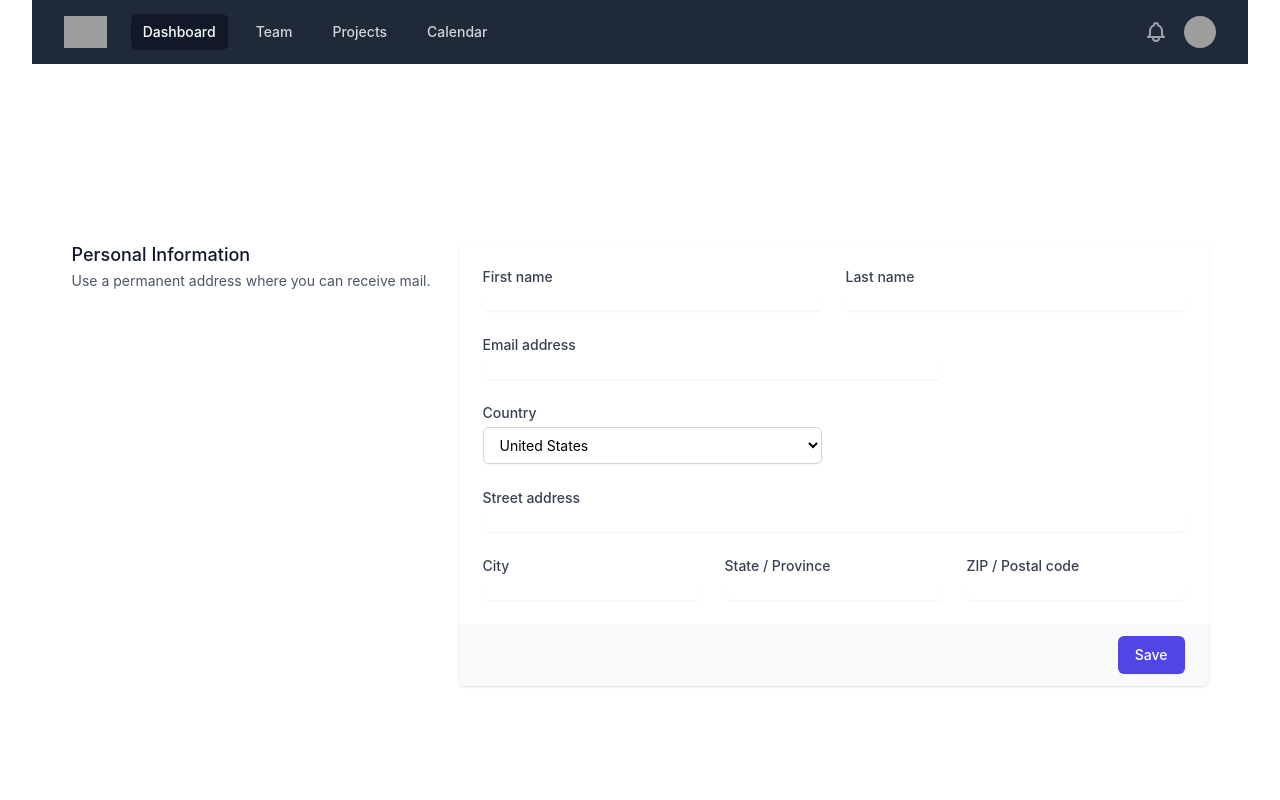
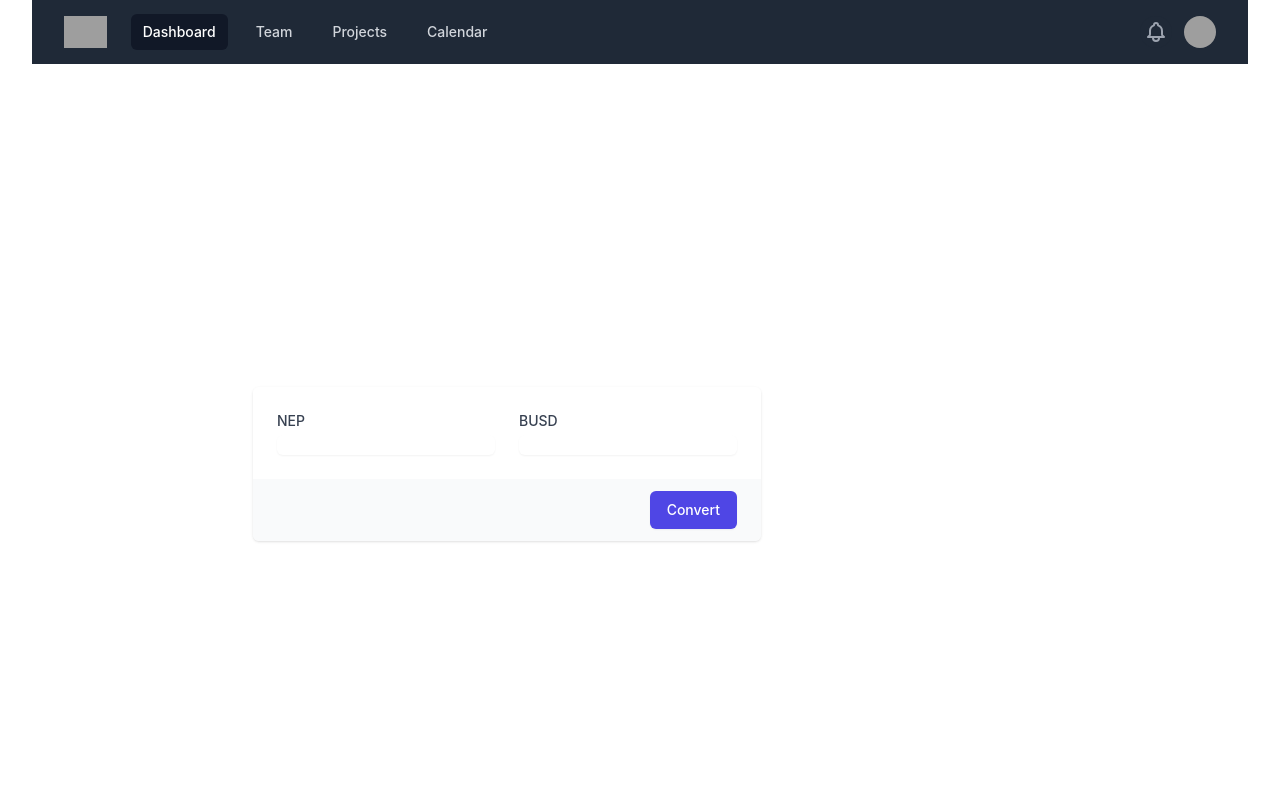
Before and after one commit to gelodgreat/crypto_explore, a Next.js app: page / in a window 1280 px wide. Shown: the top 800 px of the page. Built offline with nearby package versions, Linux system fonts and the light colour scheme; grey boxes are pictures that could not be loaded.

Commit message:
implemented context api

```diff
--- a/src/components/module/Converter/Converter.screen.tsx
+++ b/src/components/module/Converter/Converter.screen.tsx
@@ -1,87 +1,48 @@
+import React, { useContext } from 'react';
+import AppContext from 'context/AppContext';
 import type { NextPage } from 'next';
-import Head from 'next/head';
-import Image from 'next/image';
-import React from 'react';
-import styles from 'styles/Home.module.css';
 
 const Converter: NextPage = (props: any) => {
+  const value = useContext(AppContext);
   return (
     <div className='mt-10 sm:mt-0'>
       <div className='md:grid md:grid-cols-3 md:gap-6'>
-        <div className='md:col-span-1'>
-          <div className='px-4 sm:px-0'>
-            <h3 className='text-lg font-medium leading-6 text-gray-900'>Personal Information</h3>
-            <p className='mt-1 text-sm text-gray-600'>Use a permanent address where you can receive mail.</p>
-          </div>
-        </div>
         <div className='mt-5 md:mt-0 md:col-span-2'>
           <form action='#' method='POST'>
             <div className='shadow overflow-hidden sm:rounded-md'>
               <div className='px-4 py-5 bg-white sm:p-6'>
                 <div className='grid grid-cols-6 gap-6'>
                   <div className='col-span-6 sm:col-span-3'>
-                    <label htmlFor='first-name' className='block text-sm font-medium text-gray-700'>
-                      First name
+                    <label htmlFor='nep-input' className='block text-sm font-medium text-gray-700'>
+                      NEP
                     </label>
-                    <input type='text' name='first-name' id='first-name' autoComplete='given-name' className='mt-1 focus:ring-indigo-500 focus:border-indigo-500 block w-full shadow-sm sm:text-sm border-gray-300 rounded-md' />
+                    <input
+                      type='text'
+                      name='nep-input'
+                      id='nep-input'
+                      className='mt-1 focus:ring-indigo-500 focus:border-indigo-500 block w-full shadow-sm sm:text-sm border-gray-300 rounded-md'
+                      value={value?.input}
+                      onChange={(e) => {
+                        value?.setNepInput(e.target.value);
+                      }}
+                    />
                   </div>
 
                   <div className='col-span-6 sm:col-span-3'>
-                    <label htmlFor='last-name' className='block text-sm font-medium text-gray-700'>
-                      Last name
+                    <label htmlFor='busd' className='block text-sm font-medium text-gray-700'>
+                      BUSD
                     </label>
-                    <input type='text' name='last-name' id='last-name' autoComplete='family-name' className='mt-1 focus:ring-indigo-500 focus:border-indigo-500 block w-full shadow-sm sm:text-sm border-gray-300 rounded-md' />
-                  </div>
-
-                  <div className='col-span-6 sm:col-span-4'>
-                    <label htmlFor='email-address' className='block text-sm font-medium text-gray-700'>
-                      Email address
-                    </label>
-                    <input type='text' name='email-address' id='email-address' autoComplete='email' className='mt-1 focus:ring-indigo-500 focus:border-indigo-500 block w-full shadow-sm sm:text-sm border-gray-300 rounded-md' />
-                  </div>
-
-                  <div className='col-span-6 sm:col-span-3'>
-                    <label htmlFor='country' className='block text-sm font-medium text-gray-700'>
-                      Country
-                    </label>
-                    <select
-                      id='country'
-                      name='country'
-                      autoComplete='country-name'
-                      className='mt-1 block w-full py-2 px-3 border border-gray-300 bg-white rounded-md shadow-sm focus:outline-none focus:ring-indigo-500 focus:border-indigo-500 sm:text-sm'
-                    >
-                      <option>United States</option>
-                      <option>Canada</option>
-                      <option>Mexico</option>
-                    </select>
-                  </div>
-
-                  <div className='col-span-6'>
-                    <label htmlFor='street-address' className='block text-sm font-medium text-gray-700'>
-                      Street address
-                    </label>
-                    <input type='text' name='street-address' id='street-address' autoComplete='street-address' className='mt-1 focus:ring-indigo-500 focus:border-indigo-500 block w-full shadow-sm sm:text-sm border-gray-300 rounded-md' />
-                  </div>
-
-                  <div className='col-span-6 sm:col-span-6 lg:col-span-2'>
-                    <label htmlFor='city' className='block text-sm font-medium text-gray-700'>
-                      City
-                    </label>
-                    <input type='text' name='city' id='city' autoComplete='address-level2' className='mt-1 focus:ring-indigo-500 focus:border-indigo-500 block w-full shadow-sm sm:text-sm border-gray-300 rounded-md' />
-                  </div>
-
-                  <div className='col-span-6 sm:col-span-3 lg:col-span-2'>
-                    <label htmlFor='region' className='block text-sm font-medium text-gray-700'>
-                      State / Province
-                    </label>
-                    <input type='text' name='region' id='region' autoComplete='address-level1' className='mt-1 focus:ring-indigo-500 focus:border-indigo-500 block w-full shadow-sm sm:text-sm border-gray-300 rounded-md' />
-                  </div>
-
-                  <div className='col-span-6 sm:col-span-3 lg:col-span-2'>
-                    <label htmlFor='postal-code' className='block text-sm font-medium text-gray-700'>
-                      ZIP / Postal code
-                    </label>
-                    <input type='text' name='postal-code' id='postal-code' autoComplete='postal-code' className='mt-1 focus:ring-indigo-500 focus:border-indigo-500 block w-full shadow-sm sm:text-sm border-gray-300 rounded-md' />
+                    <input
+                      type='text'
+                      name='busd'
+                      id='busd'
+                      autoComplete='family-name'
+                      className='mt-1 focus:ring-indigo-500 focus:border-indigo-500 block w-full shadow-sm sm:text-sm border-gray-300 rounded-md'
+                      value={value?.busdInput}
+                      onChange={(e) => {
+                        value?.setBUSDInput(e.target.value);
+                      }}
+                    />
                   </div>
                 </div>
               </div>
@@ -90,7 +51,7 @@ const Converter: NextPage = (props: any) => {
                   type='submit'
                   className='inline-flex justify-center py-2 px-4 border border-transparent shadow-sm text-sm font-medium rounded-md text-white bg-indigo-600 hover:bg-indigo-700 focus:outline-none focus:ring-2 focus:ring-offset-2 focus:ring-indigo-500'
                 >
-                  Save
+                  Convert
                 </button>
               </div>
             </div>
--- /dev/null
+++ b/src/context/AppContext.ts
@@ -0,0 +1,6 @@
+import React from 'react';
+import { AppContext } from 'types/AppContext.types';
+
+const AppContext = React.createContext<AppContext | null>(null);
+
+export default AppContext;
--- a/src/pages/index.tsx
+++ b/src/pages/index.tsx
@@ -1,4 +1,7 @@
+import React, { useState } from 'react';
+
 import Navbar from 'components/base';
+import AppContext from 'context/AppContext';
 import type { NextPage } from 'next';
 import Head from 'next/head';
 import Image from 'next/image';
@@ -6,7 +9,11 @@ import ConverterScreen from '../components/module';
 import styles from '../styles/Home.module.css';
 
 const Home: NextPage = () => {
+  const [busdInput, setBUSDInput] = useState('');
+  const [nepInput, setNepInput] = useState('');
+
   return (
+    <AppContext.Provider value={{ busdInput, setBUSDInput, nepInput, setNepInput }}>
       <div className={styles.container}>
         <Navbar />
         <Head>
@@ -28,6 +35,7 @@ const Home: NextPage = () => {
           </a>
         </footer>
       </div>
+    </AppContext.Provider>
   );
 };
 
```
Also changed, not shown: src/types/AppContext.types.ts (added, +8 -0 lines). Lines whose indentation alone changed are shown as unchanged.
